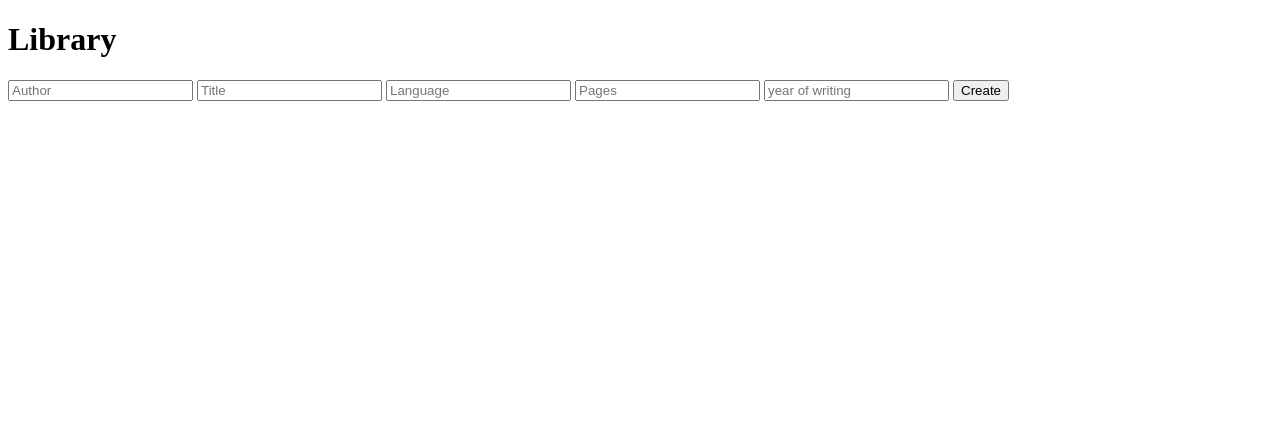
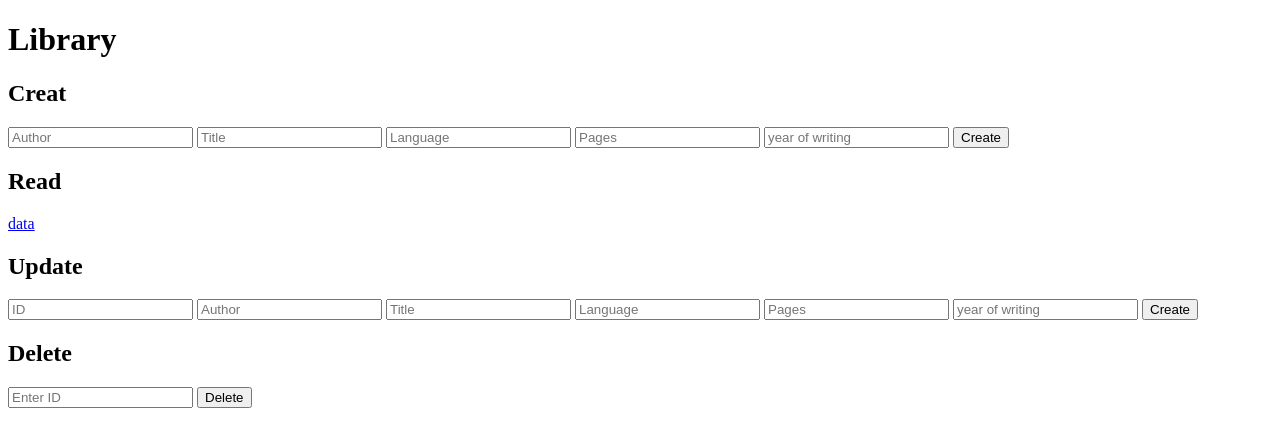
Before and after one commit to alihaij/Library-Brmjha, a website: page index.html in a window 1280 px wide. Drawn offline with Linux system fonts and the light colour scheme.

Commit message:
fix bug and creat random id

```diff
--- a/index.html
+++ b/index.html
@@ -7,6 +7,8 @@
 </head>
 <body>
     <h1>Library</h1>
+
+    <h2>Creat</h2>
     <form action="/" method="post">
         <input type="text"name = "auth" placeholder="Author">
         <input type="text"name = "title" placeholder="Title">
@@ -15,6 +17,24 @@
         <input type="text"name = "year" placeholder="year of writing">
         <button type="submit"name= "submit">Create</button>
     </form>
+    <h2>Read</h2>
+    <a href="/data">data</a>
+
+    <h2>Update</h2>
+    <form action="/" method="post">
+        <input type="text"name = "id" placeholder="ID" required>
+        <input type="text"name = "auth" placeholder="Author">
+        <input type="text"name = "title" placeholder="Title">
+        <input type="text"name = "language" placeholder="Language">
+        <input type="text"name = "pages" placeholder="Pages">
+        <input type="text"name = "year" placeholder="year of writing">
+        <button type="submit"name= "submit">Create</button>
+    </form>
+    <h2>Delete</h2>
+    <form action="">
+        <input type="text"name = "id" placeholder="Enter ID">
+        <button type="submit">Delete</button>
+    </form>
 
 
 </body>
--- a/package.json
+++ b/package.json
@@ -11,6 +11,7 @@
   "dependencies": {
     "body-parser": "^1.20.1",
     "express": "^4.18.2",
-    "nodemon": "^2.0.20"
+    "nodemon": "^2.0.20",
+    "uuid": "^9.0.0"
   }
 }
```
Also changed, not shown: app.js (+5 -2 lines), data.json (+18 -7 lines), 1 other file.
